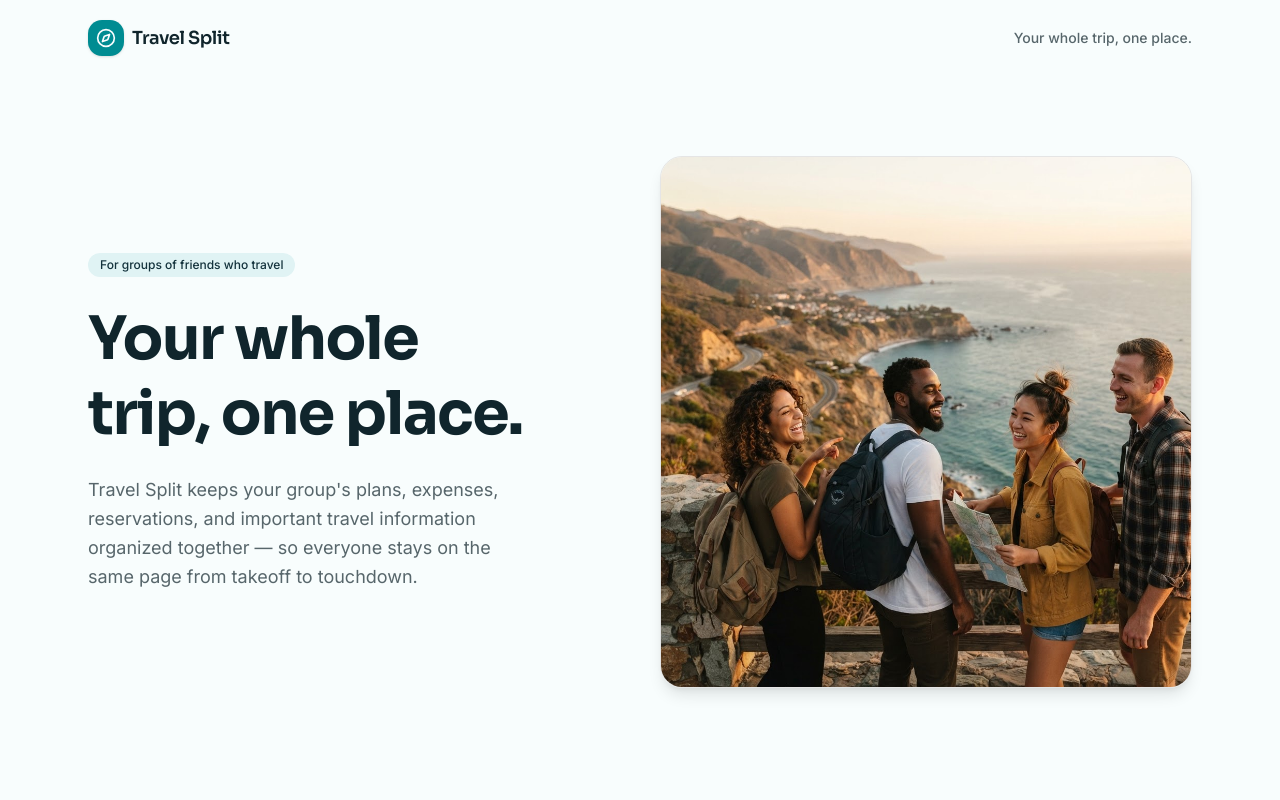
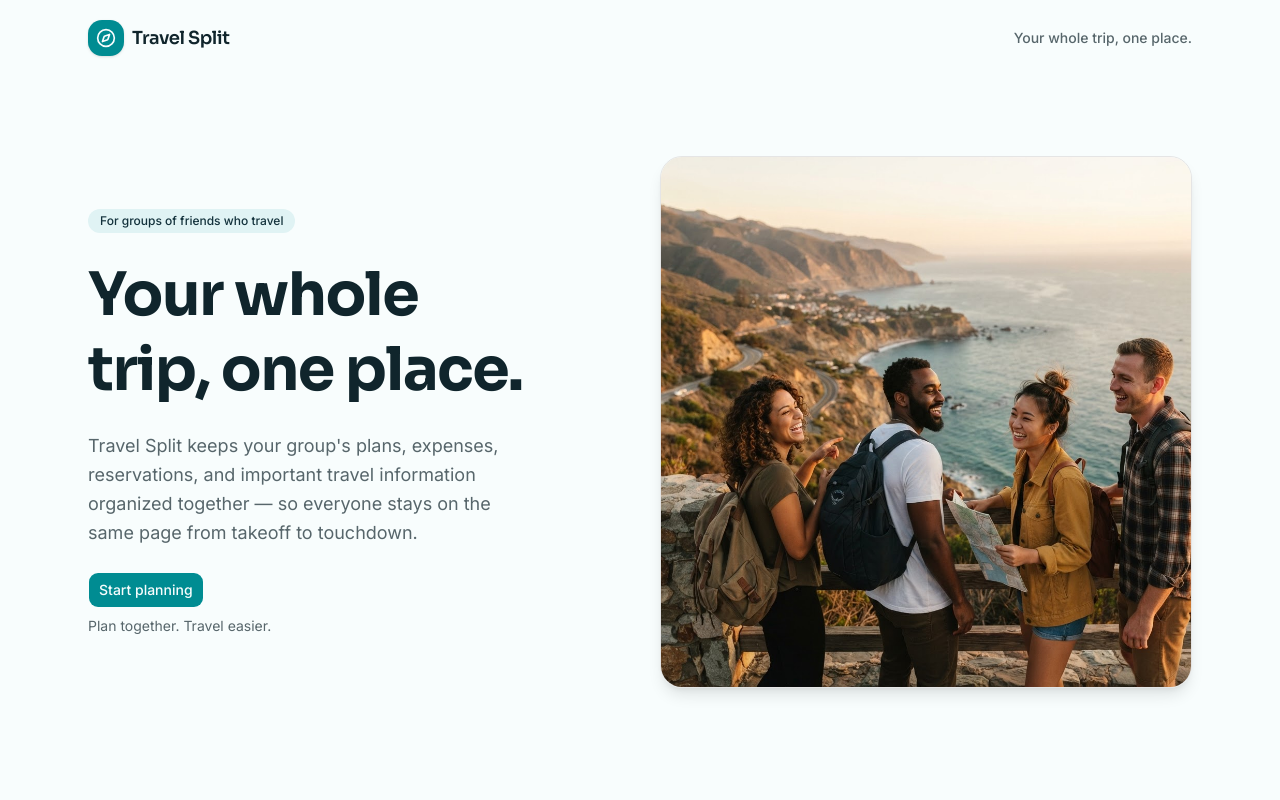
Before and after one commit to reginasotolavin/travel-split, a Next.js app: page / in a window 1280 px wide. Shown: the top 800 px of the page. Built offline with nearby package versions, Linux system fonts and the light colour scheme.

Commit message:
feat: add start planning button and text to hero component\n\nAdded a button and descriptive text to encourage planning together.

```diff
--- a/components/hero.tsx
+++ b/components/hero.tsx
@@ -1,4 +1,5 @@
 import Image from 'next/image'
+import { Button } from '@/components/ui/button'
 
 export function Hero() {
   return (
@@ -13,8 +14,17 @@ export function Hero() {
         <p className="max-w-md text-pretty text-base leading-relaxed text-muted-foreground sm:text-lg">
           Travel Split keeps your group&apos;s plans, expenses, reservations, and
           important travel information organized together — so everyone stays on
-          the same page from takeoff to touchdown.
+          the           same page from takeoff to touchdown.
         </p>
+
+        <div className="flex flex-col items-start gap-2">
+          <Button size="lg" className="w-full sm:w-auto">
+            Start planning
+          </Button>
+          <p className="text-sm text-muted-foreground">
+            Plan together. Travel easier.
+          </p>
+        </div>
       </div>
 
       <div className="relative">
```
